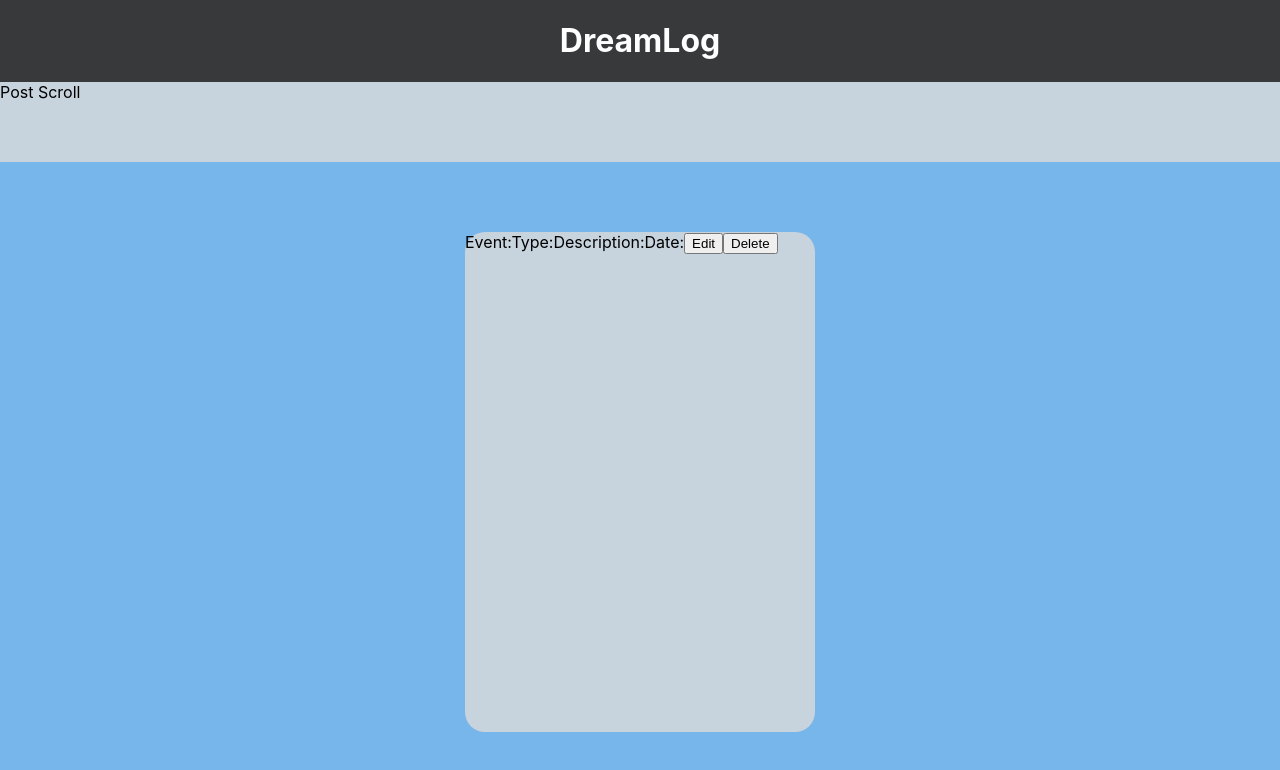
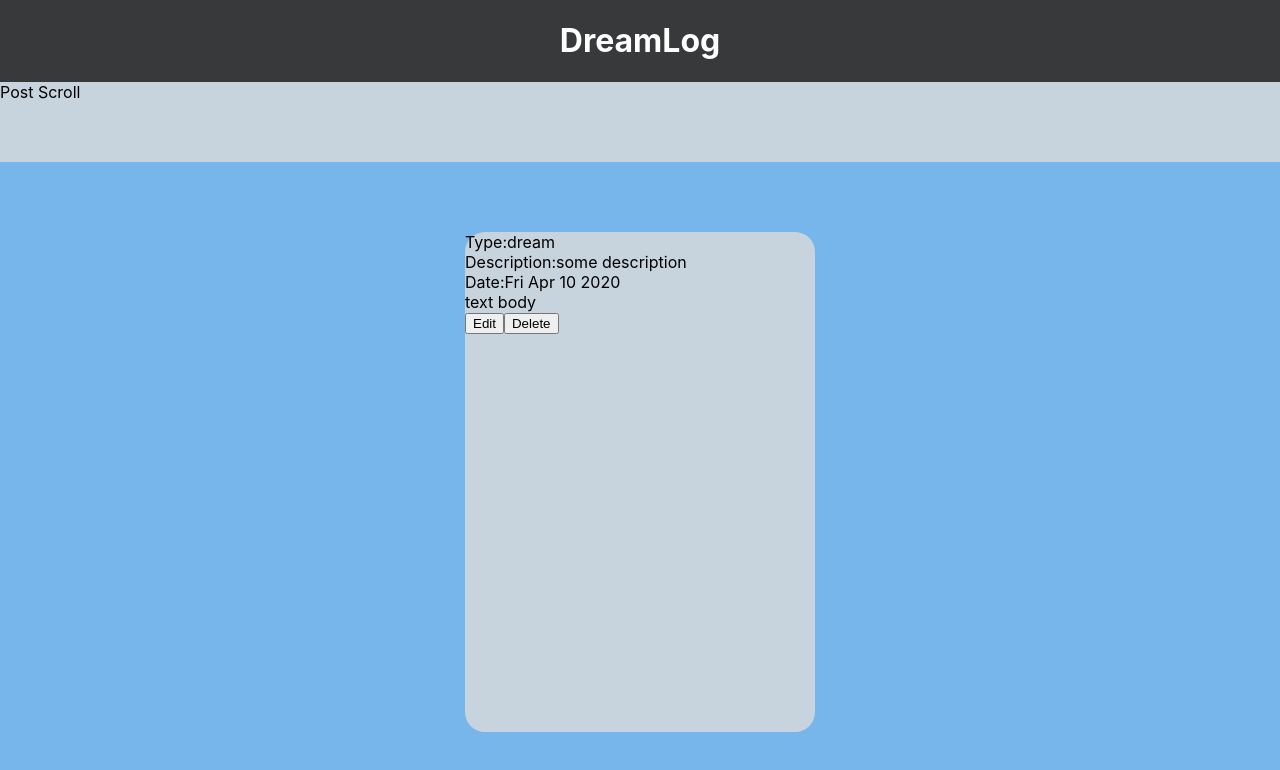
Before and after one commit to danny-byrne/DreamLog-Client, a React (Create React App) app: page / in a window 1280 px wide. Shown: the top 770 px of the page. Built offline with nearby package versions, Linux system fonts and the light colour scheme.

Commit message:
props passed successfully

```diff
--- a/src/App.js
+++ b/src/App.js
@@ -1,4 +1,4 @@
-import React, { useState, useEffect } from "react";
+import React, { useState } from "react";
 import "./App.scss";
 import PostsContainer from "./containers/PostsContainer";
 
--- a/src/components/EditNew.js
+++ b/src/components/EditNew.js
@@ -3,13 +3,14 @@ import classes from "./Input.module.css";
 import DatePicker from "react-datepicker";
 
 export default function EditNew(props) {
+  console.log("");
   const { createPost, updatePost, deletePost } = props.htmlHandlers;
   const { newDescription, newType, newEvent, newDate, newId } = props.post;
   const {
     setNewDescription,
     setNewType,
     setNewEvent,
-    setNewId,
+    setNewDate,
   } = props.stateHandlers;
 
   //pull in and destructure stateHandlers
@@ -28,7 +29,15 @@ export default function EditNew(props) {
 
   return (
     <>
-      <form onSubmit={curCreateMethod(props.view)}>
+      <form
+        onSubmit={curCreateMethod(props.view)({
+          newEvent,
+          newType,
+          newDescription,
+          newDate,
+          newId,
+        })}
+      >
         <label>Event</label>
         <input
           type="text"
@@ -36,7 +45,7 @@ export default function EditNew(props) {
           className={classes.input}
           name="event"
           value={newEvent}
-          onChange={this.handleChange}
+          onChange={(e) => setNewEvent(e.target.value)}
         />
 
         <label>Type</label>
@@ -46,7 +55,7 @@ export default function EditNew(props) {
           className={classes.input}
           name="type"
           value={newType}
-          onChange={this.handleChange}
+          onChange={(e) => setNewType(e.target.value)}
         />
 
         <label>Description</label>
@@ -56,7 +65,7 @@ export default function EditNew(props) {
           className={classes.input}
           name="description"
           value={newDescription}
-          onChange={this.handleChange}
+          onChange={(e) => setNewDescription(e.target.value)}
         />
 
         <label>Date </label>
@@ -65,7 +74,7 @@ export default function EditNew(props) {
           selected={Date.parse(newDate)}
           required
           name="date"
-          onChange={(newDate) => this.setState({ date: newDate })}
+          onChange={(e) => setNewDate()}
         />
 
         <input type="submit" value="Save Event" className={classes.button} />
--- a/src/components/View.js
+++ b/src/components/View.js
@@ -1,10 +1,23 @@
 import React from "react";
 
+//pull in delete modal
+
 export default function View(props) {
+  const { description, type, body, date } = props.post;
+  console.log("rendering view", props.htmlHandlers);
+  // const { deletePost, updatePost } = props.htmlHandlers;
   return (
     <div className="look">
-      Event:{props.event}Type:{props.type}Description:{props.description}Date:
-      {props.date}
+      Type:{type}
+      <br />
+      Description:
+      {description}
+      <br />
+      Date:
+      {date.toString().substring(0, 15)}
+      <br />
+      {body}
+      <br />
       <button className="changeView" onClick={() => props.switchView("edit")}>
         Edit
       </button>
--- a/src/containers/PostContainer.js
+++ b/src/containers/PostContainer.js
@@ -9,6 +9,10 @@ export default function PostContainer(props) {
   const [newDate, setNewDate] = useState(new Date());
   const [newId, setNewId] = useState("");
   const [curView, setCurView] = useState("view");
+
+  const { post } = props;
+
+  console.log("rendering PostContainer ", post);
 
   useEffect(() => {
     console.log("re-rendering");
@@ -22,8 +26,6 @@ export default function PostContainer(props) {
     setNewDescription(props.post.description);
     setNewType(props.post.newType);
     setNewEvent(props.post.event);
-    setNewDescription(props.post.date);
-    setNewId(props.post.id);
     setNewDate(props.post.date);
   };
 
@@ -44,9 +46,11 @@ export default function PostContainer(props) {
       case "edit":
         setEditState();
         setCurView("edit");
+        break;
       case "new":
         createNewState();
         setCurView("new");
+        break;
       default:
         break;
     }
@@ -70,10 +74,9 @@ export default function PostContainer(props) {
   };
 
   let createView = (curView) => {
-    console.log();
     switch (curView) {
       case "view":
-        return <View post={props.post} switchView={switchView} />;
+        return <View post={post} switchView={switchView} />;
       case "edit":
         return (
           <EditNew
@@ -96,10 +99,9 @@ export default function PostContainer(props) {
       default:
         return (
           <View
-            post={props.post}
+            post={post}
             switchView={switchView}
-            delete={props.htmlHandlers.deletePost}
-            switchView={switchView}
+            htmlHandlers={props.htmlHandlers}
           />
         );
     }
--- a/src/containers/PostsContainer.js
+++ b/src/containers/PostsContainer.js
@@ -42,17 +42,20 @@ export default function PostsContainer() {
     log("updating post", data);
     //extract id from data and put request with id and data
     //on success update within posts as well
-
     axios
       .post("http://localhost:5000/events/update/", data)
       .then((res) => console.log(res.data));
+  };
+
+  const createPost = (data) => {
+    log("creating post");
   };
 
   const setPost = (num) => {
     setCurPost(num);
   };
 
-  const htmlHandlers = { getPosts, deletePost, updatePost };
+  const htmlHandlers = { createPost, deletePost, updatePost };
 
   useEffect(() => {
     getPosts();
```
